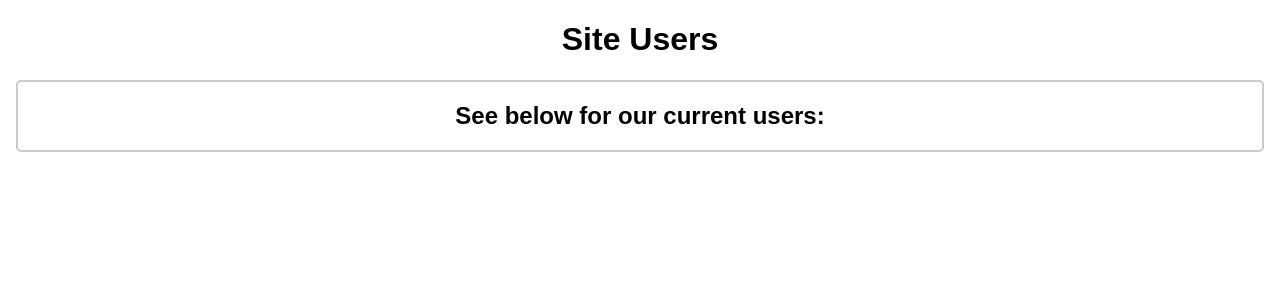
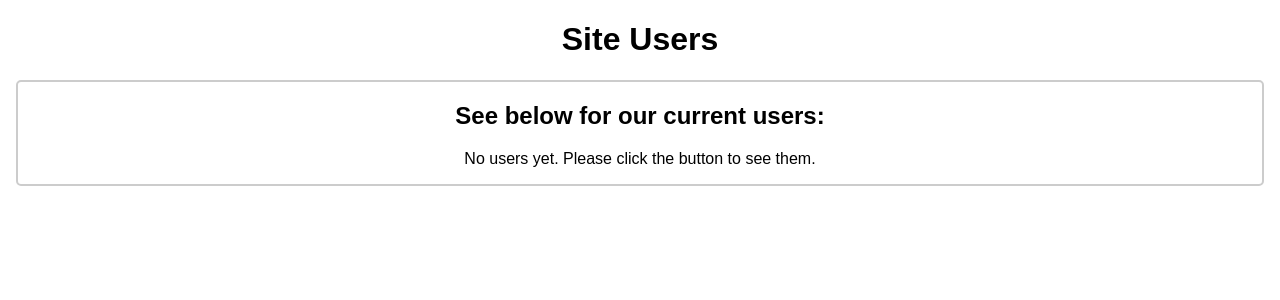
Before and after one commit to gness1804/react-user-list, a React (Create React App) app: page / in a window 1280 px wide. Shown: the top 300 px of the page. Built offline with nearby package versions, Linux system fonts and the light colour scheme.

Commit message:
more setup

```diff
--- a/src/App.js
+++ b/src/App.js
@@ -1,6 +1,6 @@
 import logo from './logo.svg';
 import './App.css';
-import Main from './components/Main';
+import Main from './components/Main/';
 
 function App() {
   return (
--- a/src/components/Main.js
+++ b/src/components/Main/index.js
@@ -1,10 +1,11 @@
-import { useState } from 'react';
 import './Main.css';
+import Users from '../Users/';
 
 function Main(){
   return (
     <div className="main">
       <h2>See below for our current users:</h2>
+      <Users />
     </div>
   );
 }
--- /dev/null
+++ b/src/components/Users/index.js
@@ -0,0 +1,13 @@
+import { useState } from 'react';
+
+function Users () {
+  const [users, setUsers] = useState([]);
+
+  return (
+    <div>
+      {!users.length && <p>No users yet. Please click the button to see them.</p>}
+    </div>
+  )
+}
+
+export default Users;
```
Also changed, not shown: src/components/Main/Main.css (renamed from src/components/Main.css).
